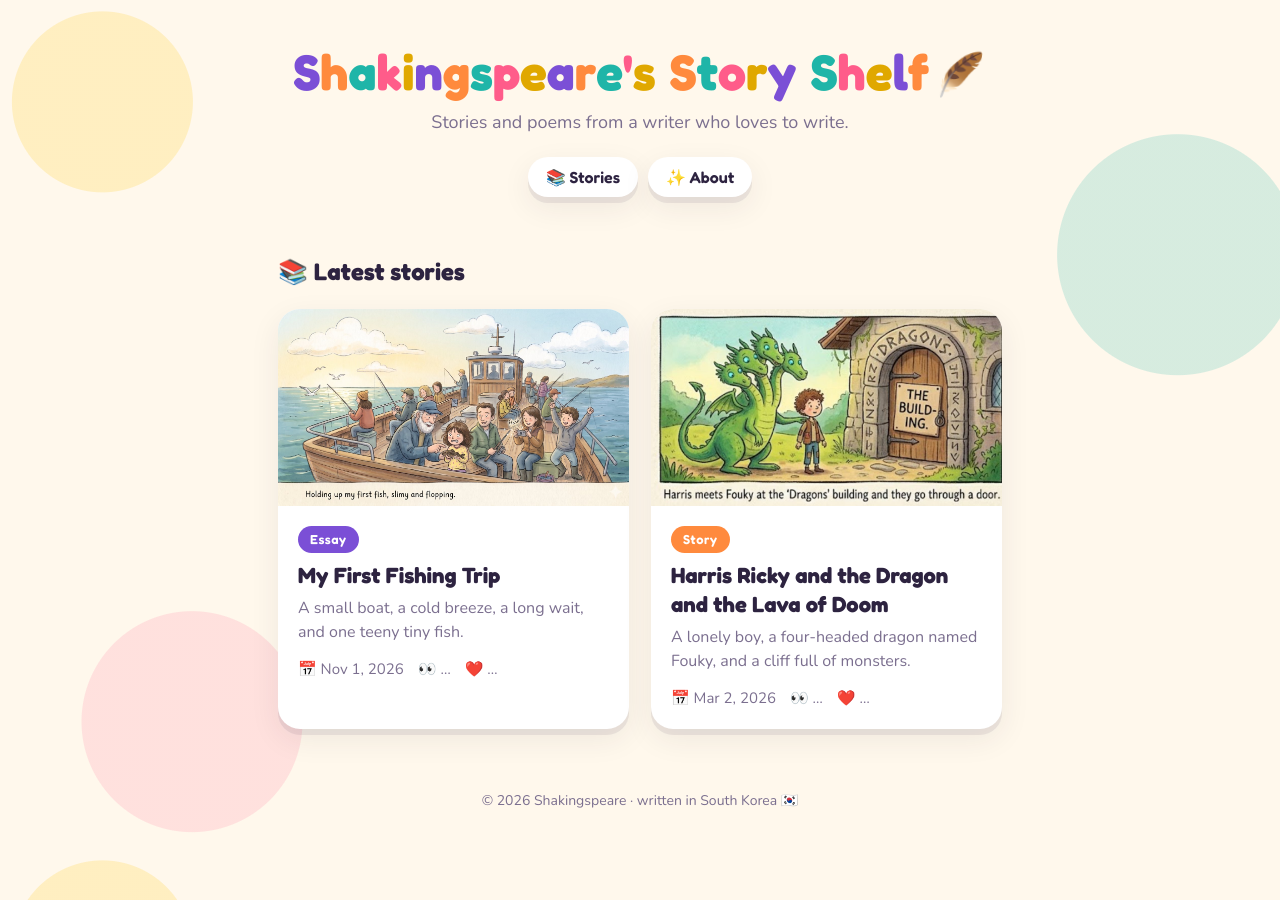
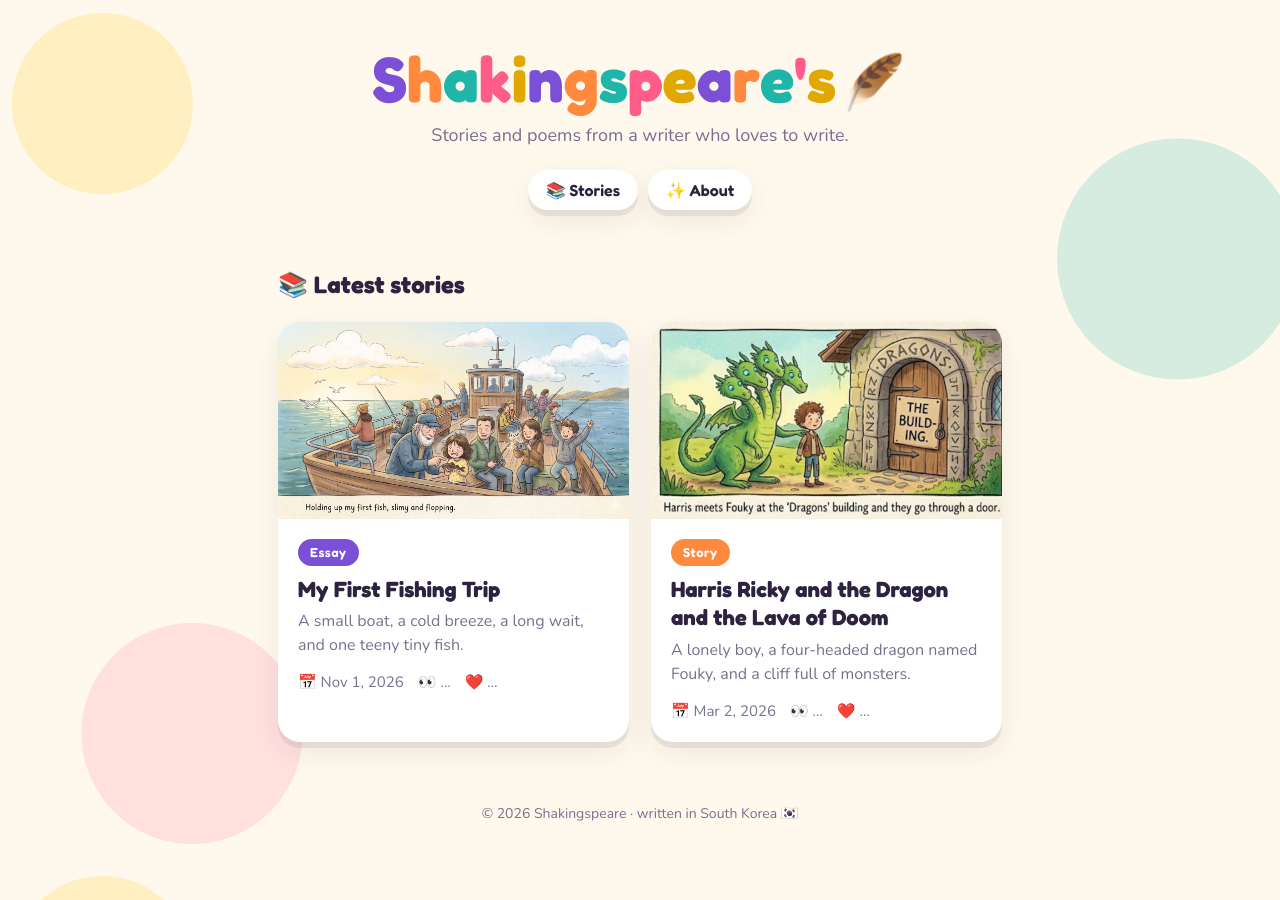
Before and after one commit to shakingspeare/shakingspeare.github.io, a Jekyll site: the page built from index.html, in a window 1280 px wide. Built offline with Jekyll 4.4.1, drawn with Linux system fonts in a browser that asks for light colours.

Commit message:
Site name: Shakingspeare's
Co-Authored-By: Claude Opus 5.5 <noreply@anthropic.com>

```diff
--- a/_config.yml
+++ b/_config.yml
@@ -1,6 +1,5 @@
-title: Shakingspeare's Story Shelf
+title: Shakingspeare's
 author_name: Shakingspeare
-shelf_name: Story Shelf
 tagline: Stories and poems from a writer who loves to write.
 description: Stories and poems by a young writer from South Korea.
 url: https://shakingspeare.github.io
--- a/_layouts/default.html
+++ b/_layouts/default.html
@@ -57,7 +57,7 @@
 <body>
   <div class="wrap">
     <header class="site">
-      <a class="name" href="{{ '/' | relative_url }}">{% assign letters = site.author_name | append: "'s" | split: "" %}{% for l in letters %}<span>{{ l }}</span>{% endfor %}<span class="sp">&nbsp;</span>{% assign letters = site.shelf_name | split: "" %}{% for l in letters %}{% if l == " " %}<span class="sp">&nbsp;</span>{% else %}<span class="plain">{{ l }}</span>{% endif %}{% endfor %}<span class="quill">🪶</span></a>
+      <a class="name" href="{{ '/' | relative_url }}">{% assign letters = site.title | split: "" %}{% for l in letters %}{% if l == " " %}<span class="sp">&nbsp;</span>{% else %}<span>{{ l }}</span>{% endif %}{% endfor %}<span class="quill">🪶</span></a>
       <p class="tagline">{{ site.tagline }}</p>
       <nav>
         <a href="{{ '/' | relative_url }}">📚 Stories</a>
--- a/style.css
+++ b/style.css
@@ -46,7 +46,7 @@ header.site {
 header.site a.name {
   font-family: "Fredoka", "Nunito", sans-serif;
   font-weight: 700;
-  font-size: clamp(30px, 6.6vw, 50px);
+  font-size: clamp(40px, 9vw, 64px);
   line-height: 1.1;
   text-decoration: none;
   color: var(--text);
```
